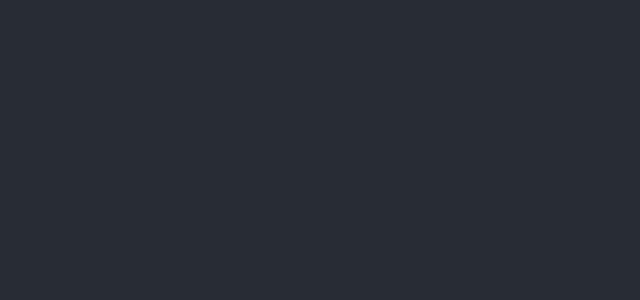
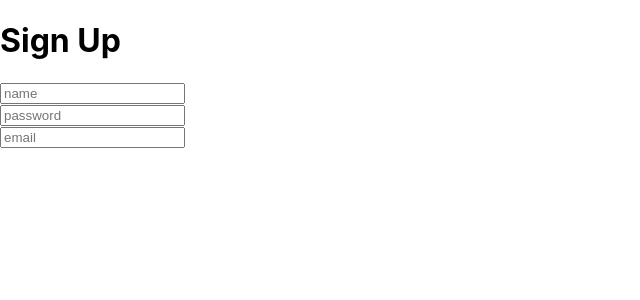
Before and after one commit to kotaro-lab457/ReadOut, a React (Create React App) app: page /signUp in a window 1280 px wide. Shown: the top 300 px of the page, without its empty margins (0-640 px from the left). Built offline with nearby package versions, Linux system fonts and the light colour scheme.

Commit message:
firebase設定

```diff
--- a/package.json
+++ b/package.json
@@ -11,9 +11,11 @@
     "@types/node": "^12.19.16",
     "@types/react": "^17.0.1",
     "@types/react-dom": "^17.0.0",
+    "@types/react-router-dom": "^5.1.7",
     "firebase": "^8.2.6",
     "react": "^17.0.1",
     "react-dom": "^17.0.1",
+    "react-router-dom": "^5.2.0",
     "react-scripts": "4.0.2",
     "typescript": "^4.1.3",
     "web-vitals": "^1.1.0"
--- a/src/App.css
+++ /dev/null
@@ -1,38 +0,0 @@
-.App {
-  text-align: center;
-}
-
-.App-logo {
-  height: 40vmin;
-  pointer-events: none;
-}
-
-@media (prefers-reduced-motion: no-preference) {
-  .App-logo {
-    animation: App-logo-spin infinite 20s linear;
-  }
-}
-
-.App-header {
-  background-color: #282c34;
-  min-height: 100vh;
-  display: flex;
-  flex-direction: column;
-  align-items: center;
-  justify-content: center;
-  font-size: calc(10px + 2vmin);
-  color: white;
-}
-
-.App-link {
-  color: #61dafb;
-}
-
-@keyframes App-logo-spin {
-  from {
-    transform: rotate(0deg);
-  }
-  to {
-    transform: rotate(360deg);
-  }
-}
--- a/src/App.tsx
+++ b/src/App.tsx
@@ -1,13 +1,25 @@
 import React from "react";
-import logo from "./logo.svg";
-import "./App.css";
+import { BrowserRouter as Router, Switch, Route } from "react-router-dom";
+import Login from "./pages/Login";
+import Room from "./pages/Room";
+import SignUp from "./pages/SignUp";
 
-function App() {
+const App = () => {
   return (
-    <div className="App">
-      <header className="App-header"></header>
+    <div>
+      <header></header>
+      <Router>
+        <Switch>
+          <main>
+            <Route exact path="/signUp" component={SignUp} />
+            <Route exact path="/login" component={Login} />
+            <Route exact path="/room" component={Room} />
+          </main>
+        </Switch>
+      </Router>
+      <footer></footer>
     </div>
   );
-}
+};
 
 export default App;
--- a/src/config/Firebase.ts
+++ b/src/config/Firebase.ts
@@ -1,4 +1,7 @@
 import firebase from 'firebase'
+import 'firebase/firestore'
+import 'firebase/app'
+import 'firebase/auth'
 
 const config = {
     apiKey: "AIzaSyBehENZGmPCb7IjGGaaJoZws8iAVvzHMQc",
--- /dev/null
+++ b/src/pages/Login.tsx
@@ -0,0 +1,11 @@
+import React from "react";
+
+const Login: React.FC = () => {
+  return (
+    <>
+      <h1>Login</h1>
+    </>
+  );
+};
+
+export default Login;
--- /dev/null
+++ b/src/pages/Room.tsx
@@ -0,0 +1,11 @@
+import React from "react";
+
+const Room: React.FC = () => {
+  return (
+    <>
+      <h1>Room</h1>
+    </>
+  );
+};
+
+export default Room;
--- /dev/null
+++ b/src/pages/SignUp.tsx
@@ -0,0 +1,49 @@
+import React, { useState, useEffect } from "react";
+import firebase from "../config/Firebase";
+
+const SignUp: React.FC = (props) => {
+  const [password, setPassword] = useState<string>("");
+  const [email, setEmail] = useState<string>("");
+  const [name, setName] = useState<string>("");
+
+  useEffect(() => {}, []);
+
+  const handleSubmit = (e: React.ChangeEvent<HTMLInputElement>) => {
+    e.preventDefault();
+    firebase.auth().createUserWithEmailAndPassword(email, password);
+  };
+
+  return (
+    <>
+      <h1>Sign Up</h1>
+      <input
+        placeholder="name"
+        value={name}
+        type="name"
+        onChange={(e: React.ChangeEvent<HTMLInputElement>) => {
+          setName(e.target.value);
+        }}
+      />
+      <br />
+      <input
+        placeholder="password"
+        value={password}
+        type="password"
+        onChange={(e: React.ChangeEvent<HTMLInputElement>) => {
+          setPassword(e.target.value);
+        }}
+      />
+      <br />
+      <input
+        placeholder="email"
+        value={email}
+        type="email"
+        onChange={(e: React.ChangeEvent<HTMLInputElement>) => {
+          setEmail(e.target.value);
+        }}
+      />
+    </>
+  );
+};
+
+export default SignUp;
```
Also changed, not shown: src/logo.svg (deleted), 1 other file (tests, documents, lock files or other folders).
